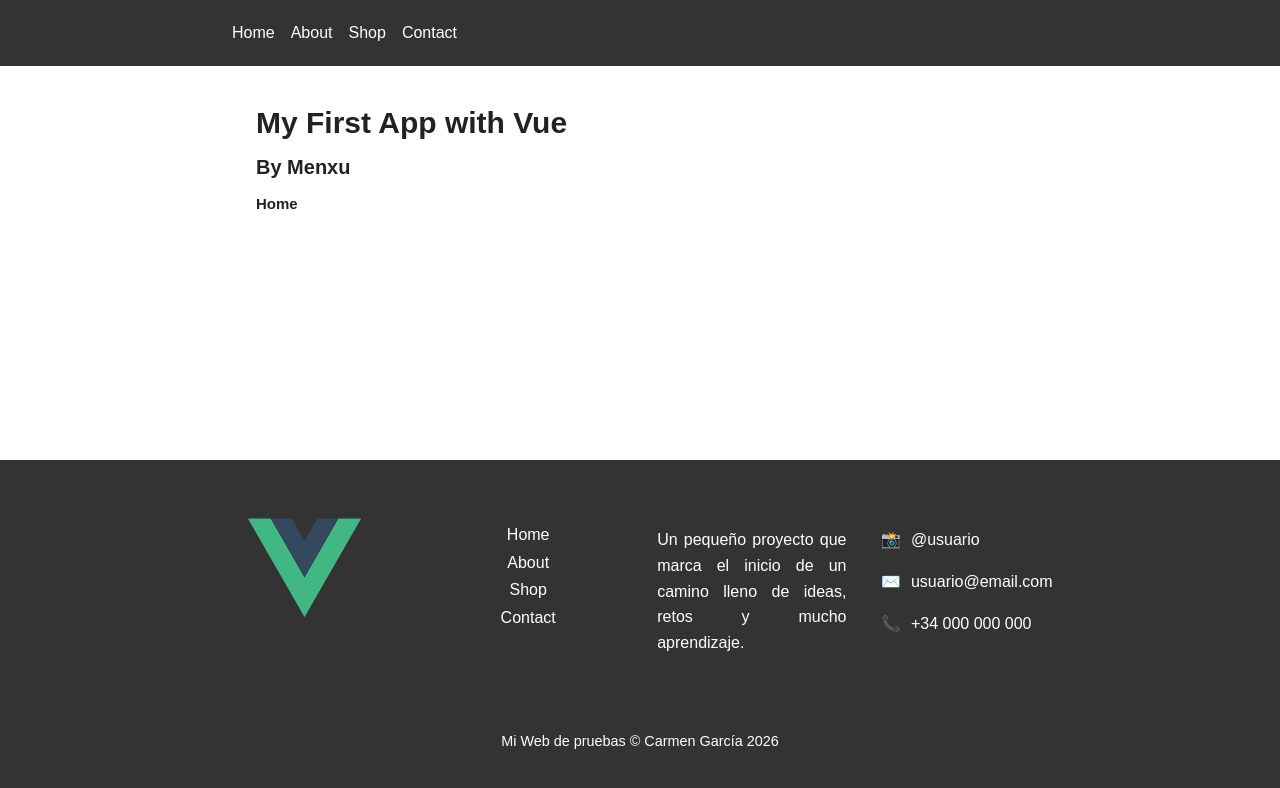
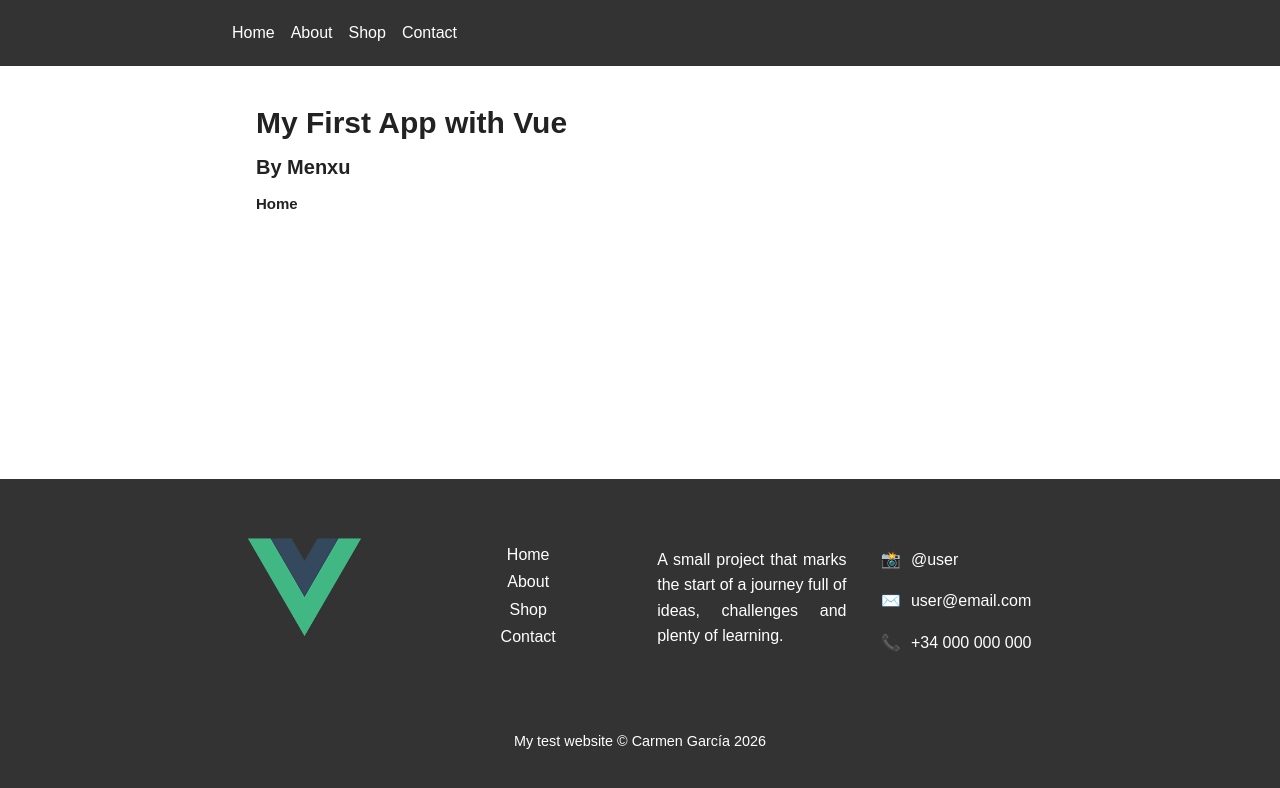
Before and after one commit to carmengm14/prueba-vue, a Vue app: page / in a window 1280 px wide. Shown: the top 788 px of the page. Built offline with nearby package versions, Linux system fonts and the light colour scheme.

Commit message:
Traduccion del footer

```diff
--- a/src/components/FooterBar.vue
+++ b/src/components/FooterBar.vue
@@ -20,14 +20,14 @@
     <!-- Columna 3: Texto -->
     <div class="footer-col" style="text-align: justify;">
       <p>
-        Un pequeño proyecto que marca el inicio de un camino lleno de ideas, retos y mucho aprendizaje.
+        A small project that marks the start of a journey full of ideas, challenges and plenty of learning.
       </p>
     </div>
 
     <!-- Columna 4: Contacto -->
     <div class="footer-col" style="text-align: justify;">
-      <p><span class="icon">📸</span> @usuario</p>
-      <p><span class="icon">✉️</span> usuario@email.com</p>
+      <p><span class="icon">📸</span> @user</p>
+      <p><span class="icon">✉️</span> user@email.com</p>
       <p><span class="icon">📞</span> +34 000 000 000</p>
     </div>
 
@@ -35,7 +35,7 @@
 
   <!-- Columna 5: Copyright -->
   <div class="footer-copy">
-    Mi Web de pruebas © Carmen García 2026
+    My test website © Carmen García 2026
   </div>
 </footer>
 
```
